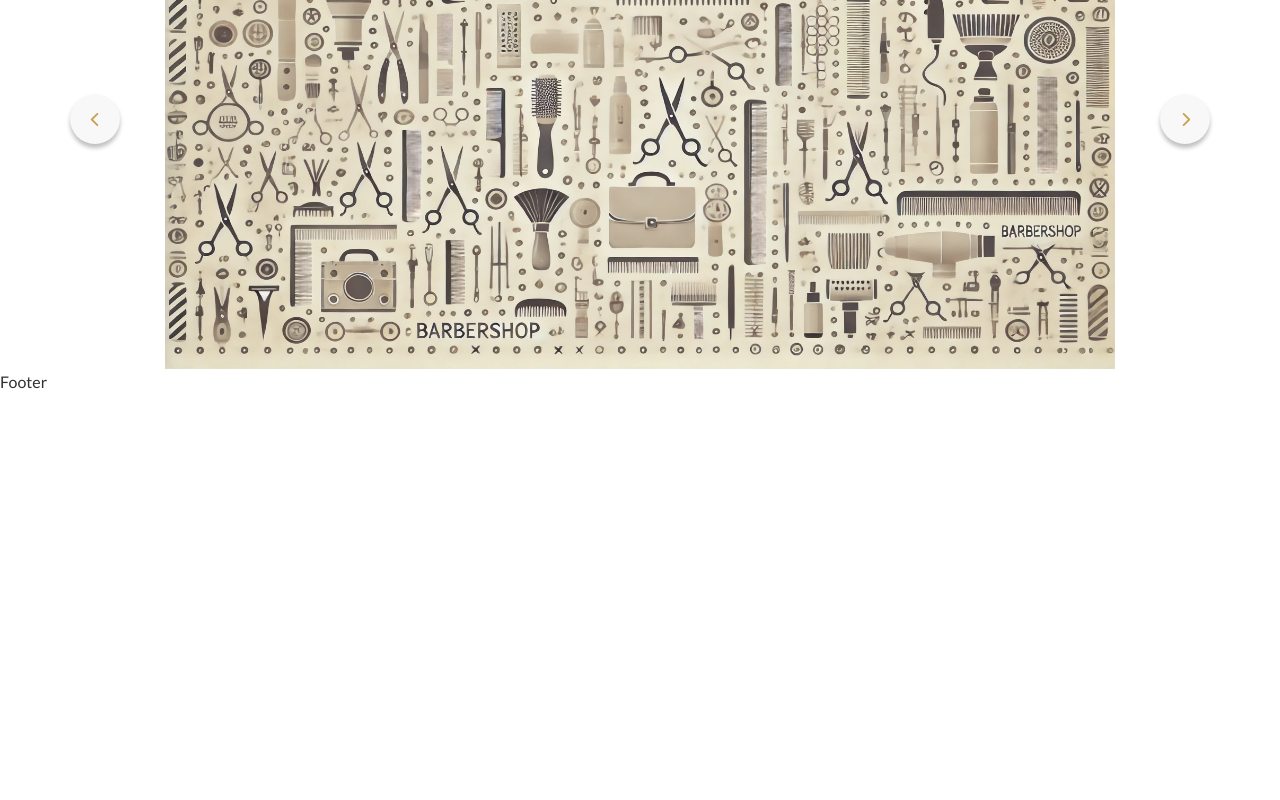
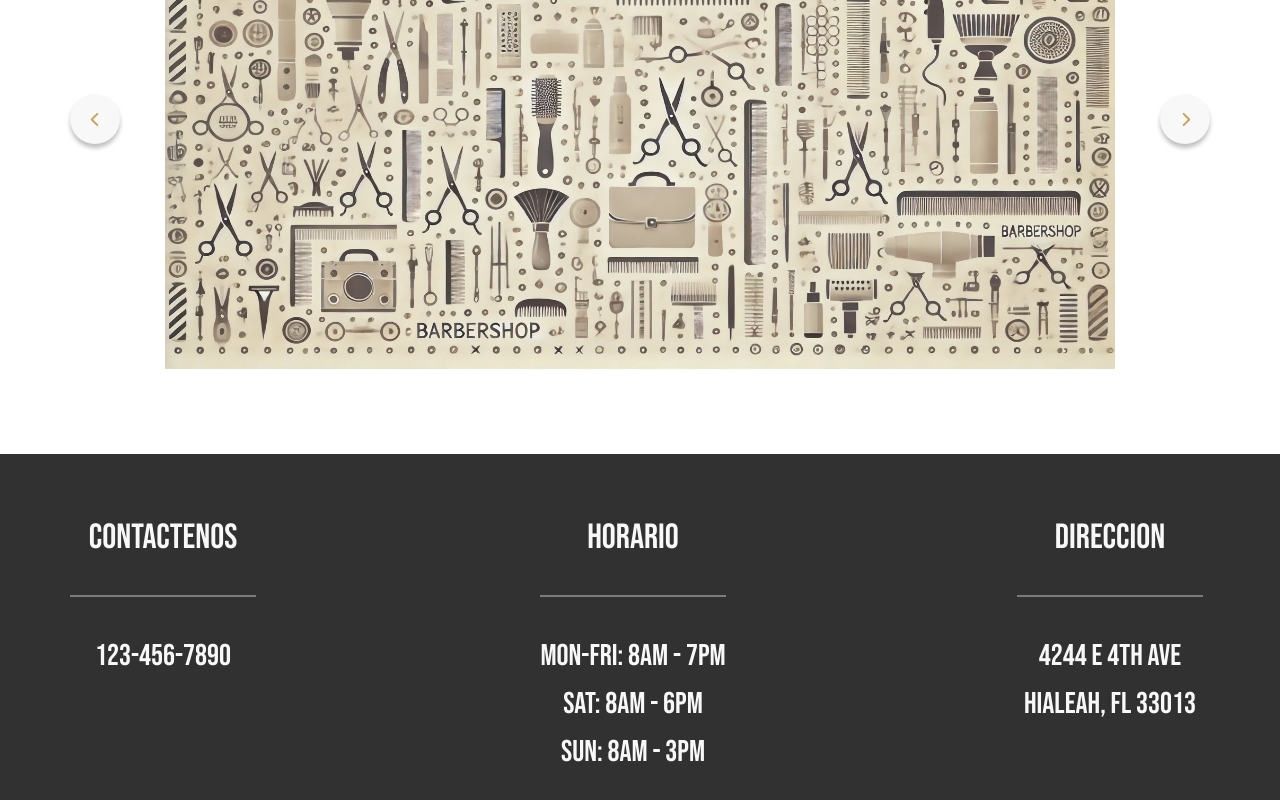
Before and after one commit to espinosacamilop1/street-fade-barber, a Vue app: page / in a window 1280 px wide. Shown: the part 2738-3538 px from the top of the page. Before the commit the page ends 3133 px from the top, so only its background shows below. Built offline with nearby package versions, Linux system fonts and the light colour scheme.

Commit message:
footer complete

```diff
--- a/src/assets/css/scss/components/footer.scss
+++ b/src/assets/css/scss/components/footer.scss
@@ -1,3 +1,37 @@
-.footer-container {
-    background-color: red;
+footer {
+    background-color: var(--black-soft);
+    margin-top: var(--section-gap);
+    padding: 3.5rem;
+
+    .footer {
+        flex-direction: row;
+        justify-content: space-between;
+
+        .footer-sections {
+            display: flex;
+            flex-direction: column;
+            align-items: center;
+            max-width: 200px;
+
+            h2 {
+                text-align: center;
+                padding-bottom: 4rem;
+
+                &::after {
+                    content: "";
+                    height: 2px;
+                    width: 186px;
+                    display: flex;
+                    background-color: #7B7B7B;
+                    position: relative;
+                    top: 1.8rem;
+                }
+            }
+
+
+            p {
+                text-align: center;
+            }
+        }
+    }
 }
--- a/src/assets/css/scss/core/base.scss
+++ b/src/assets/css/scss/core/base.scss
@@ -53,6 +53,10 @@ body {
   -moz-osx-font-smoothing: grayscale;
 }
 
+p {
+
+}
+
 // Headings
 
 h1,
@@ -60,9 +64,18 @@ h2,
 h3,
 h4,
 h5,
-h6 {
+h6,
+p.heading-text {
   color: var(--black-heading);
   font-family: var(--heading-font);
+
+  &.white {
+    color: var(--white-soft);
+  }
+}
+
+.heading-text {
+  font-size: 30px;
 }
 
 h2 {
--- a/src/components/Footer.vue
+++ b/src/components/Footer.vue
@@ -5,7 +5,22 @@
 </script>
 
 <template>
-    <div>
-        Footer
+    <div class="footer section-container">
+        <section class="footer-sections contact-section">
+            <h2 class="white">Contactenos</h2>
+            <p class="heading-text white">123-456-7890</p>
+        </section>
+
+        <section class="footer-sections hours-section">
+            <h2 class="white">Horario</h2>
+            <p class="heading-text white">Mon-fri: 8am - 7pm </p>
+            <p class="heading-text white">Sat: 8am - 6pm </p>
+            <p class="heading-text white">Sun: 8am - 3pm </p>
+        </section>
+
+        <section class="footer-sections address-section">
+            <h2 class="white">Direccion</h2>
+            <p class="heading-text white">4244 E 4th Ave Hialeah, FL 33013</p>
+        </section>
     </div>
 </template>
```
